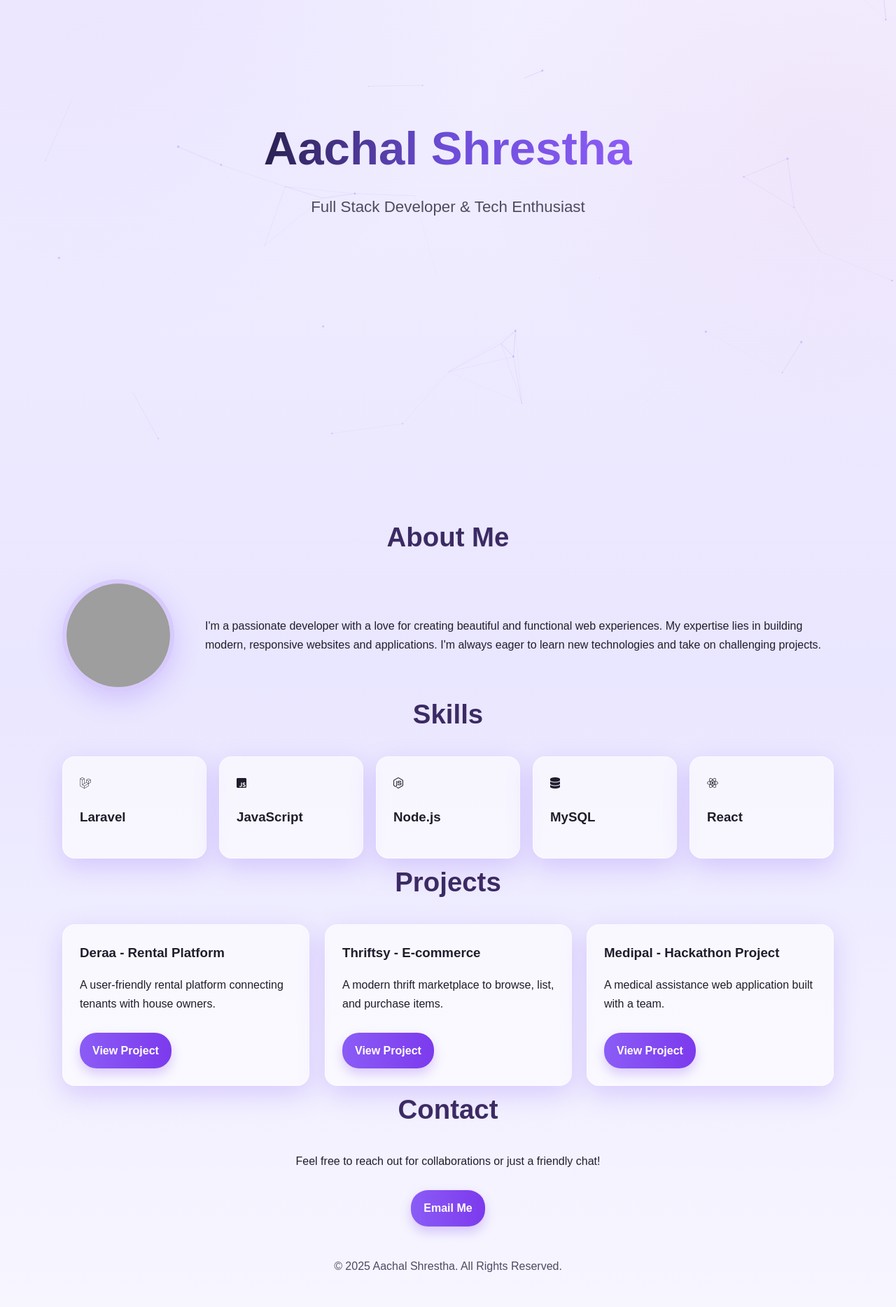
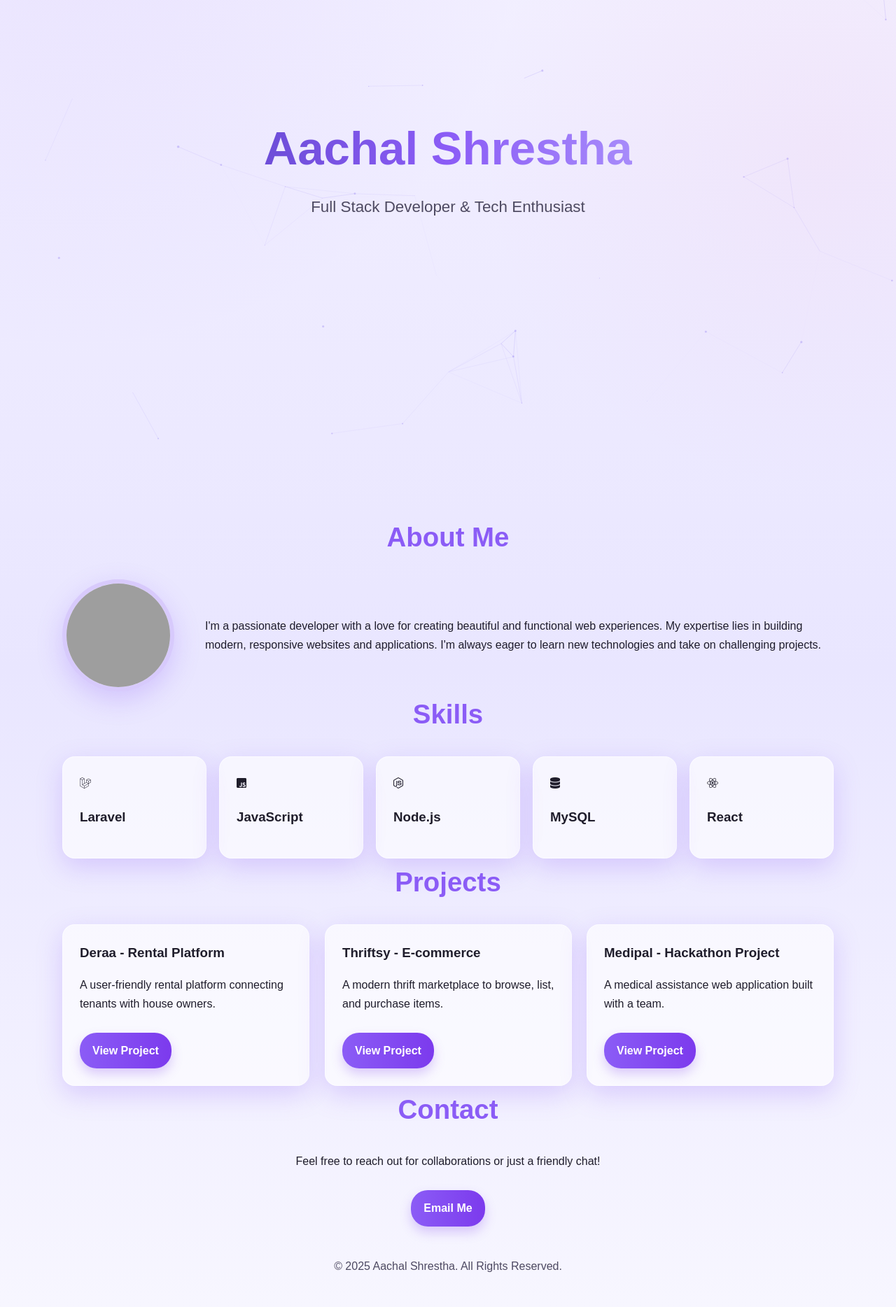
Before and after one commit to aanchalshres/Portfolio, a PHP site: page / in a window 1280 px wide. Shown: the part 153-2021 px from the top of the page at 70% size. Run offline with PHP 8.4, Linux system fonts and the light colour scheme; grey boxes are pictures that could not be loaded.

Commit message:
Update style.css

```diff
--- a/style.css
+++ b/style.css
@@ -54,19 +54,19 @@ body {
 .navbar .logo { font-weight: 700; letter-spacing: 0.5px; color: var(--text); text-decoration: none; }
 .nav-links { list-style: none; display: flex; gap: 22px; margin: 0; padding: 0; }
 .nav-links a { color: var(--text); text-decoration: none; padding: 10px 14px; border-radius: 12px; transition: 200ms ease; }
-.nav-links a:hover { background: rgba(183, 148, 246, 0.25); color: #262036; }
+.nav-links a:hover { background: rgba(183, 148, 246, 0.25); color: #ffffff; }
 .nav-links a:focus { outline: 2px solid var(--mint); outline-offset: 2px; }
 
 /* Hero */
 .hero { position: relative; min-height: 100vh; display: grid; place-items: center; text-align: center; overflow: hidden; }
 .hero .container { position: relative; z-index: 1; }
-.hero h1 { font-size: clamp(2.8rem, 6vw, 4.2rem); margin: 0 0 8px; font-weight: 800; background: linear-gradient(90deg, #2a2150, #6d4dd8, var(--primary)); -webkit-background-clip: text; background-clip: text; -webkit-text-fill-color: transparent; }
+.hero h1 { font-size: clamp(2.8rem, 6vw, 4.2rem); margin: 0 0 8px; font-weight: 800; background: linear-gradient(90deg, #6d4dd8, var(--primary), #a78bfa); -webkit-background-clip: text; background-clip: text; -webkit-text-fill-color: transparent; }
 .hero p { font-size: clamp(1rem, 2.6vw, 1.4rem); color: var(--muted); margin: 0 0 24px; }
 
 /* Main spacing */
 main { padding-top: 88px; }
 section { padding: 64px 0; }
-h2 { text-align: center; margin: 0 0 28px; font-size: clamp(1.8rem, 4.2vw, 2.4rem); font-weight: 700; color: #3b2a63; }
+h2 { text-align: center; margin: 0 0 28px; font-size: clamp(1.8rem, 4.2vw, 2.4rem); font-weight: 700; color: var(--primary); }
 
 /* Cards - glass/soft shadow */
 .skill-card, .project-card {
```
